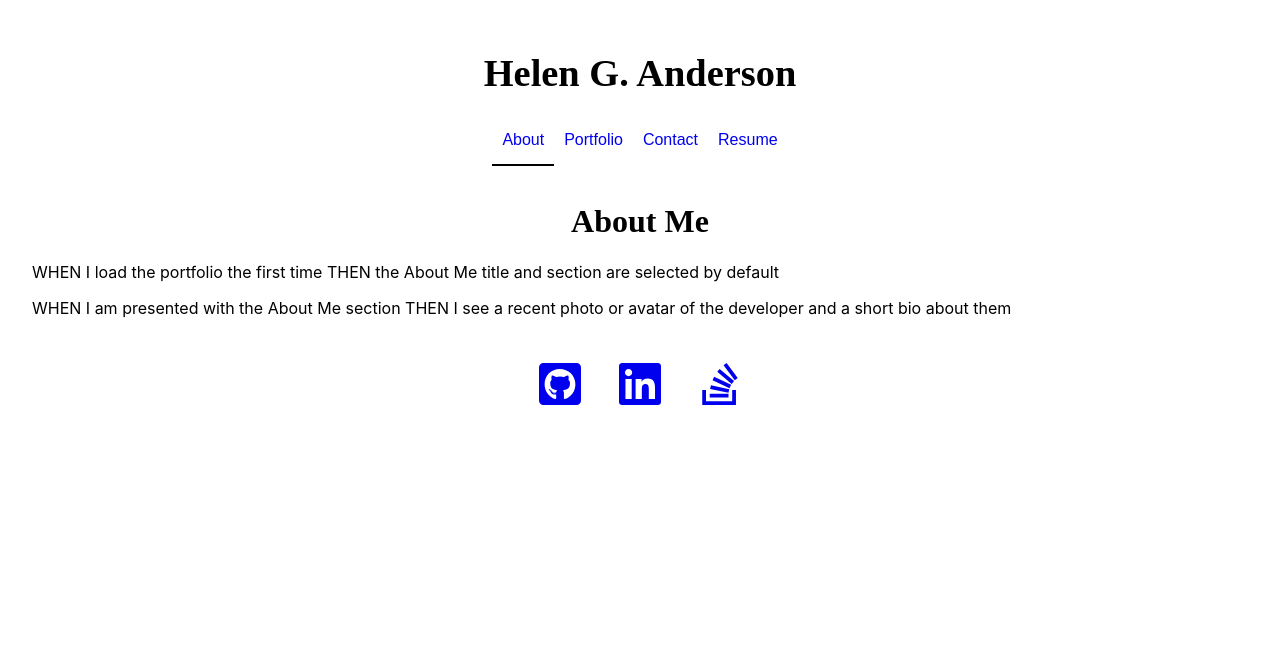
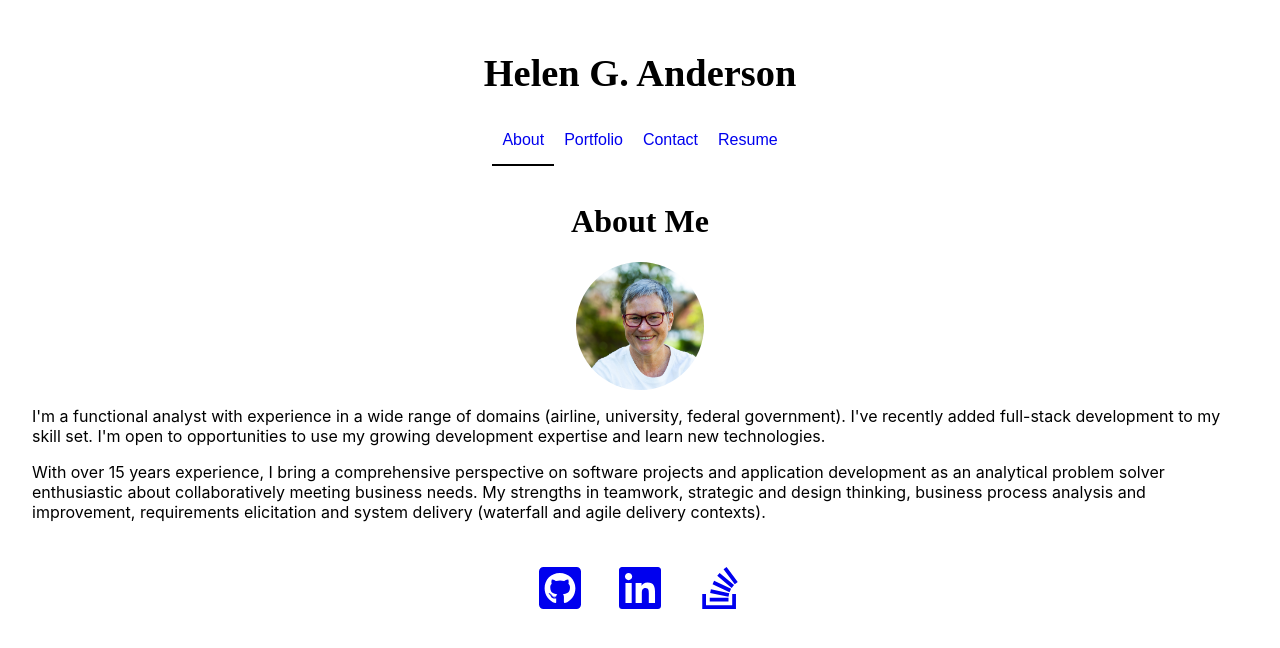
Before and after one commit to grace-anderson/react-portfolio, a React (Create React App) app: page / in a window 1280 px wide. Shown: the top 648 px of the page. Built offline with nearby package versions, Linux system fonts and the light colour scheme; a web font is replaced by a local one.

Commit message:
Completed image and text on About page

```diff
--- a/src/index.css
+++ b/src/index.css
@@ -70,3 +70,10 @@ h1 {
   padding-left: 1rem;
   padding-right: 1rem;
 }
+
+.image-circle {
+  width: 8rem;
+  height: 8rem;
+  object-fit: cover;
+  border-radius: 50%;
+}
--- a/src/pages/Home.js
+++ b/src/pages/Home.js
@@ -1,16 +1,26 @@
 import React from "react";
+import helen from "../components/images/helen.jpg";
 
 export default function Home() {
   return (
     <div>
       <h1>About Me</h1>
+      <div className="flex items-center justify-center">
+        <img className="image-circle" src={helen} alt="Helen"></img>
+      </div>
       <p>
-        WHEN I load the portfolio the first time THEN the About Me title and
-        section are selected by default
+        I'm a functional analyst with experience in a wide range of domains
+        (airline, university, federal government). I've  recently added
+        full-stack development to my skill set. I'm open to opportunities to use
+        my growing development expertise and learn new technologies.
       </p>
       <p>
-        WHEN I am presented with the About Me section THEN I see a recent photo
-        or avatar of the developer and a short bio about them
+        With over 15 years experience, I bring a comprehensive perspective on
+        software projects and application development as an analytical problem
+        solver enthusiastic about collaboratively meeting business needs. My
+        strengths in teamwork, strategic and design thinking, business process
+        analysis and improvement, requirements elicitation and system delivery
+        (waterfall and agile delivery contexts).
       </p>
     </div>
   );
```
Also changed, not shown: src/components/images/helen.jpg (added).
